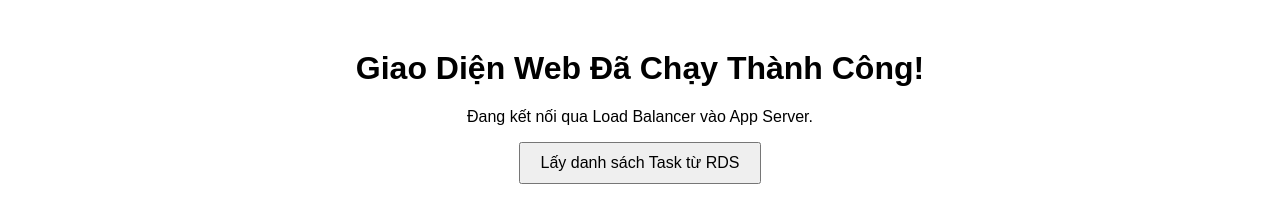
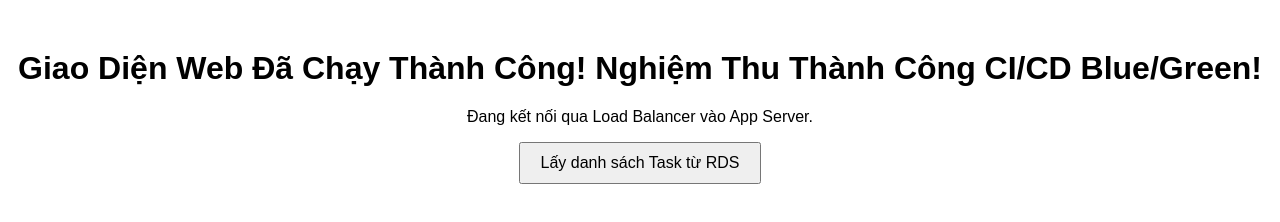
Before and after one commit to Dang-Nh-cen/aws-backend-api, a website: page public/index.html in a window 1280 px wide. Drawn offline with Linux system fonts and the light colour scheme.

Commit message:
Final test for perfect CI/CD pipeline

```diff
--- a/public/index.html
+++ b/public/index.html
@@ -4,7 +4,7 @@
     <meta charset="UTF-8">
     <title>AWS Multi-Tier App</title></head>
 <body style="font-family: Arial; text-align: center; margin-top: 50px;">
-    <h1>Giao Diện Web Đã Chạy Thành Công!</h1>
+    <h1>Giao Diện Web Đã Chạy Thành Công! Nghiệm Thu Thành Công CI/CD Blue/Green!</h1>
     <p>Đang kết nối qua Load Balancer vào App Server.</p>
     <button onclick="loadTasks()" style="padding: 10px 20px; font-size: 16px;">Lấy danh sách Task từ RDS</button>
     <ul id="taskList" style="list-style: none; padding: 0; margin-top: 20px;"></ul>
```
Also changed, not shown: 1 other file.
